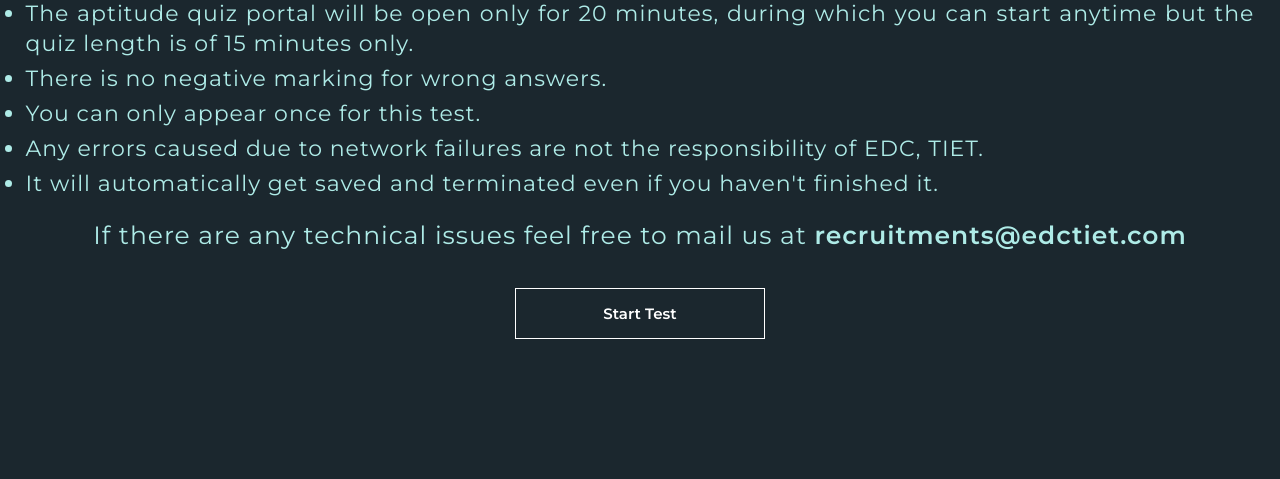
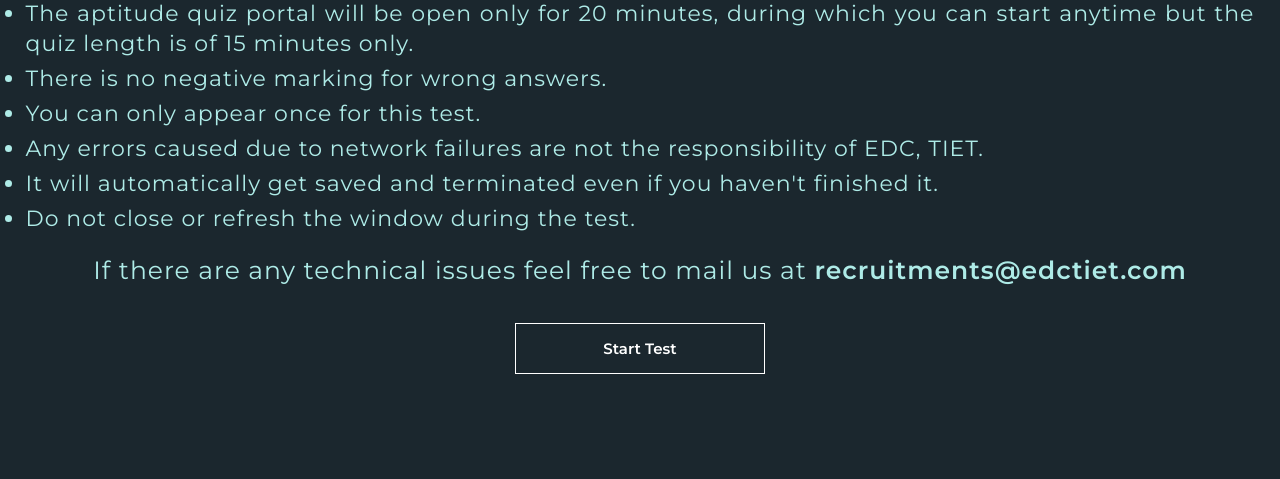
Before and after one commit to N15H4N7/quiz_hosted, a Django app: page /instructions/ in a window 1280 px wide. Shown: the part 195-674 px from the top of the page. Run offline with Django 3.2, Linux system fonts and the light colour scheme; a user stored in the database is signed in; some libraries are stand-ins or nearby versions.

Commit message:
Update Instructions.html

```diff
--- a/home/templates/home/Instructions.html
+++ b/home/templates/home/Instructions.html
@@ -151,6 +151,8 @@
                                     <li style="list-style-type: disc !important;">It will automatically get saved and
                                         terminated even if you haven't finished it.
                                     </li>
+                                    <li style="list-style-type: disc !important;">Do not close or refresh the window during the test.
+                                    </li>
                                 </ul>
                                 <br>
                                 <p>If there are any technical issues feel free to mail us at <span
```
